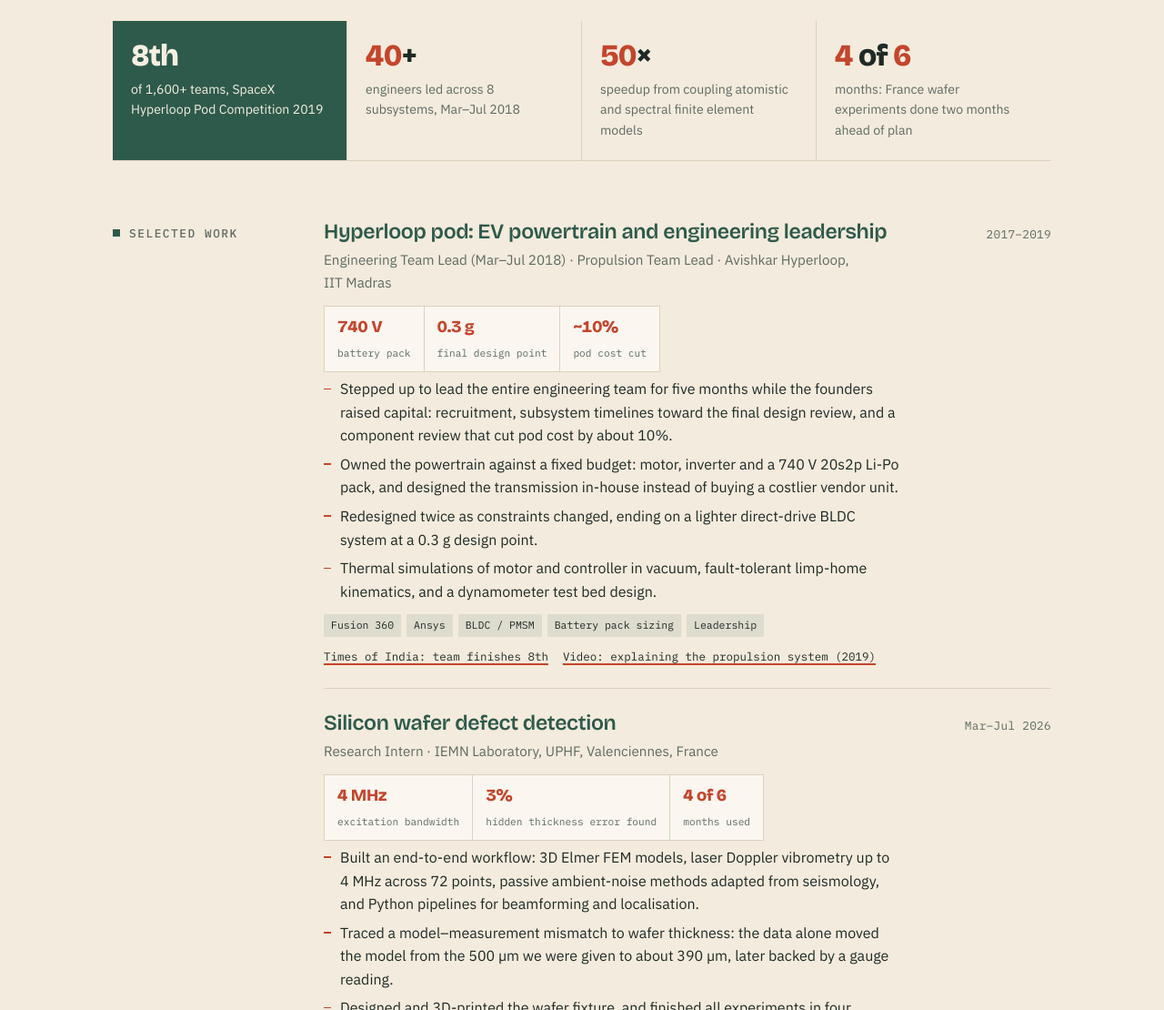
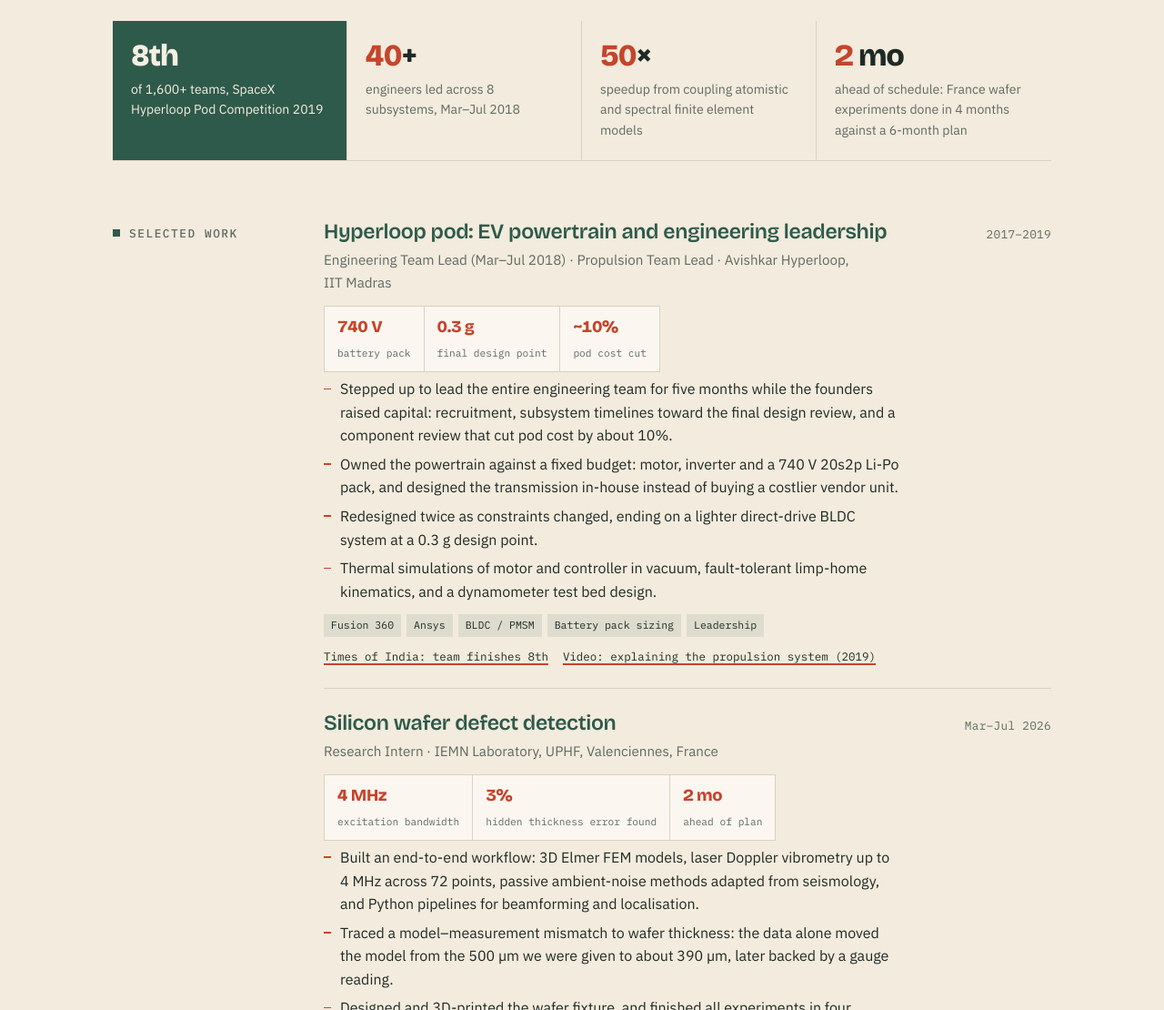
Before and after one commit to AnayShembekar/anaymohan.github.io, a plain HTML site: page index.html in a window 1280 px wide. Shown: the part 778-1888 px from the top of the page at 91% size. Drawn offline with nearby package versions, Linux system fonts and the light colour scheme.

Commit message:
Reword France highlight as 2 months ahead of schedule
Co-Authored-By: Claude Opus 5.5 <noreply@anthropic.com>
Claude-Session: https://claude.ai/code/session_01QQZcsQ3RAewz2wK8cDNPMc

```diff
--- a/index.html
+++ b/index.html
@@ -215,7 +215,7 @@ section[id]{scroll-margin-top:72px}
       <div class="fig"><div class="n"><em>8</em>th</div><p>of 1,600+ teams, SpaceX Hyperloop Pod Competition 2019</p></div>
       <div class="fig"><div class="n">40<em>+</em></div><p>engineers led across 8 subsystems, Mar–Jul 2018</p></div>
       <div class="fig"><div class="n">50<em>×</em></div><p>speedup from coupling atomistic and spectral finite element models</p></div>
-      <div class="fig"><div class="n">4<em> of </em>6</div><p>months: France wafer experiments done two months ahead of plan</p></div>
+      <div class="fig"><div class="n">2<em> mo</em></div><p>ahead of schedule: France wafer experiments done in 4 months against a 6-month plan</p></div>
     </div>
 
     <section id="work">
@@ -239,7 +239,7 @@ section[id]{scroll-margin-top:72px}
           <article class="entry">
             <header><h3>Silicon wafer defect detection</h3><span class="mono">Mar–Jul 2026</span></header>
             <p class="role">Research Intern · IEMN Laboratory, UPHF, Valenciennes, France</p>
-            <div class="keys"><div><b>4 MHz</b><span>excitation bandwidth</span></div><div><b>3%</b><span>hidden thickness error found</span></div><div><b>4 of 6</b><span>months used</span></div></div>
+            <div class="keys"><div><b>4 MHz</b><span>excitation bandwidth</span></div><div><b>3%</b><span>hidden thickness error found</span></div><div><b>2 mo</b><span>ahead of plan</span></div></div>
                         <ul>
               <li>Built an end-to-end workflow: 3D Elmer FEM models, laser Doppler vibrometry up to 4 MHz across 72 points, passive ambient-noise methods adapted from seismology, and Python pipelines for beamforming and localisation.</li>
               <li>Traced a model–measurement mismatch to wafer thickness: the data alone moved the model from the 500 µm we were given to about 390 µm, later backed by a gauge reading.</li>
```
